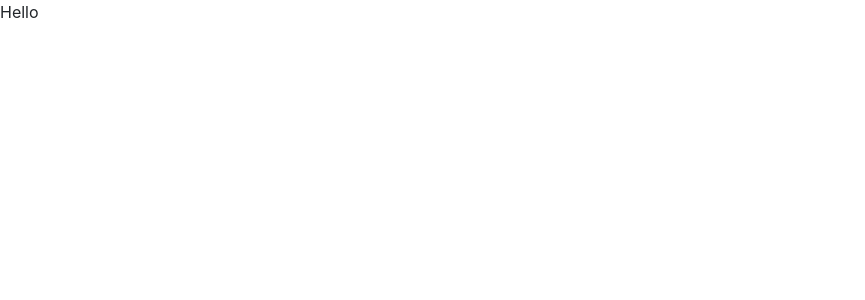
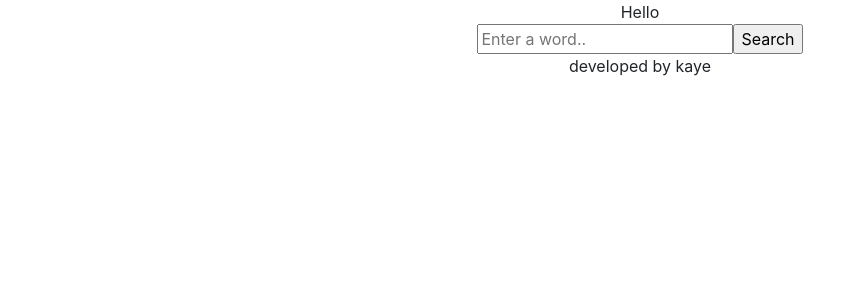
Before and after one commit to KayeBK/dictionary-react, a React (Create React App) app: page / in a window 1280 px wide. Shown: the top 300 px of the page, without its empty margins (0-865 px from the left). Built offline with nearby package versions, Linux system fonts and the light colour scheme.

Commit message:
basic search engine added

```diff
--- a/src/App.css
+++ b/src/App.css
@@ -0,0 +1,3 @@
+.container {
+  text-align: center;
+}
--- a/src/App.js
+++ b/src/App.js
@@ -1,9 +1,17 @@
+import React from "react";
+import Dictionary from "./Dictionary";
 import './App.css';
 
 export default function App() {
   return (
     <div className="App">
+      <div className="container">
       <header className="App-header">Hello</header>
+      <main>
+        <Dictionary />
+      </main>
+      <footer className="App-footer">developed by kaye</footer>
+      </div>
     </div>
   );
 }
--- /dev/null
+++ b/src/Dictionary.js
@@ -0,0 +1,24 @@
+import React, { useState } from "react";
+import "./Dictionary.css"
+
+export default function Dictionary() {
+    let [keyword, setKeyword] = useState("");
+
+    function search(event) {
+        event.preventDefault();
+        alert(`Searching for ${keyword}`);
+    }
+
+    function handleKeywordChange(event) {
+        setKeyword(event.target.value);
+    }
+
+    return (
+        <div className="Dictionary">
+            <form onSubmit={search}>
+                <input type="search" placeholder="Enter a word.." onChange={handleKeywordChange} />
+                <input type="submit" value="Search" />
+            </form>
+        </div>
+    );
+}
```
Also changed, not shown: src/Dictionary.css (added).
